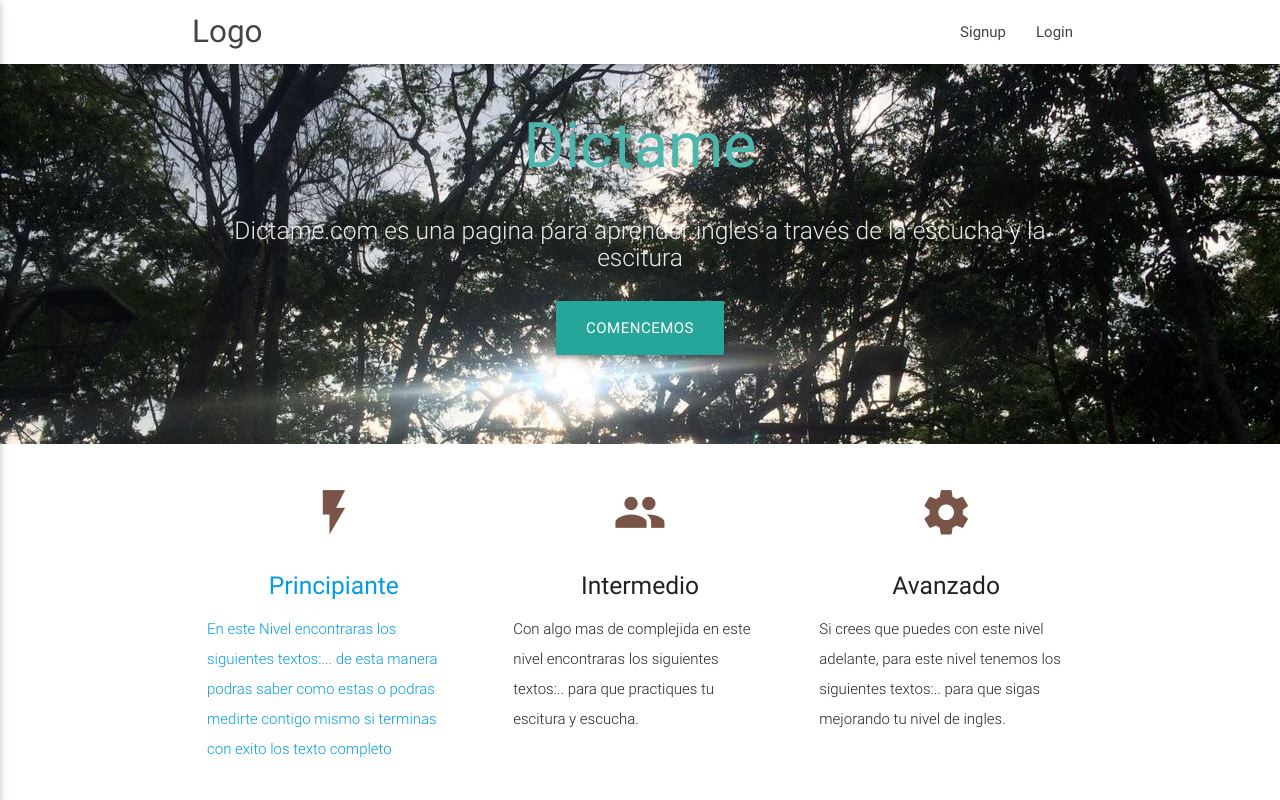
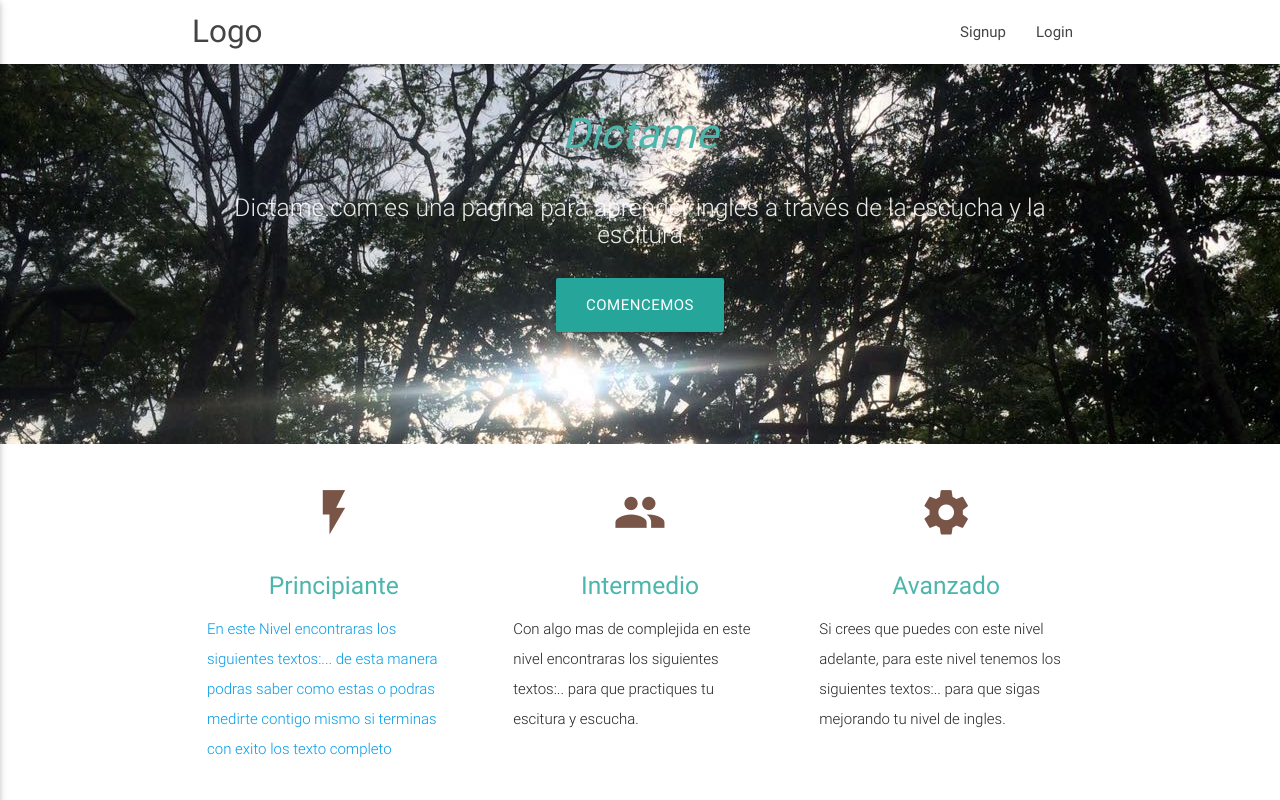
Before and after one commit to robinHurtado/dicta2, a plain HTML site: page index.html in a window 1280 px wide. Both pictures are taken after a click on the link "COMENCEMOS". Shown: the top 800 px of the page. Drawn offline with nearby package versions, Linux system fonts and the light colour scheme.

Commit message:
Add style to h1.teal-text

```diff
--- a/css/style.css
+++ b/css/style.css
@@ -9,6 +9,17 @@
 nav ul a,
 nav .brand-logo {
   color: #444;
+}
+
+h1.teal-text {
+ color: #4db6ac;
+ font-size: 42px;
+ text-align: center;
+ font-style: italic;
+}
+
+h5.center {
+  color: #4db6ac;
 }
 
 p {
```
